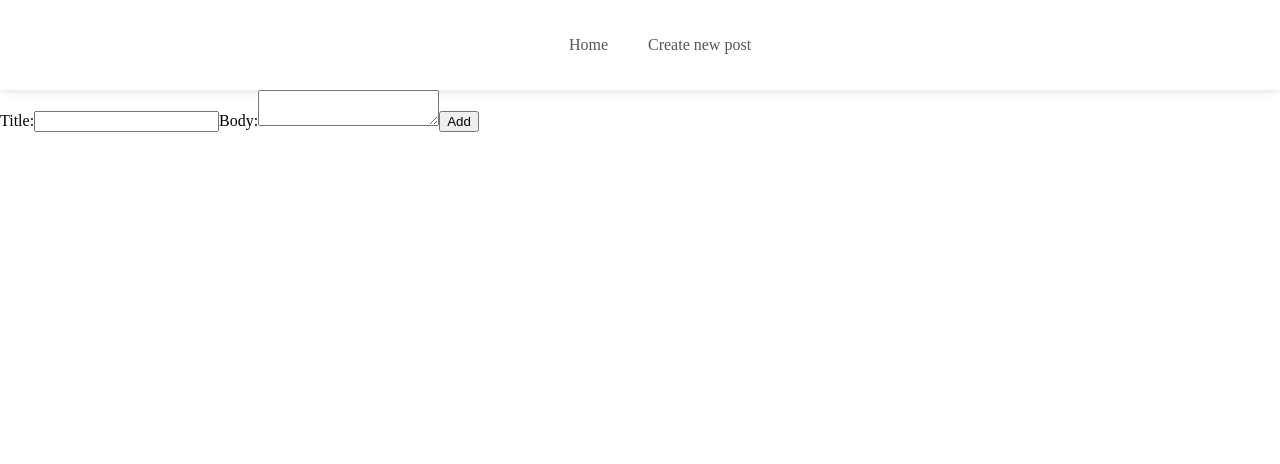
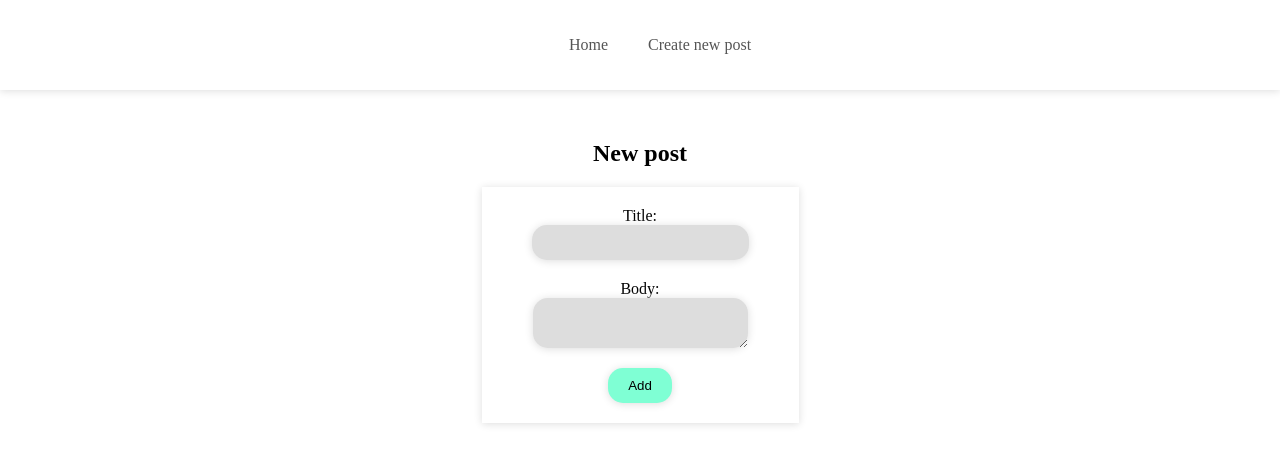
Before and after one commit to MaRtenkata/react-task, a React (Vite) app: page /newPost in a window 1280 px wide. Shown: the top 464 px of the page. Built offline with nearby package versions, Linux system fonts and the light colour scheme.

Commit message:
feat: added styling to the new post page

```diff
--- a/src/pages/Home.tsx
+++ b/src/pages/Home.tsx
@@ -44,7 +44,7 @@ const Home: React.FC = () => {
 
   return (
     <div className={styles.container}>
-      <h2 className={styles.contanerTitle}>Post list</h2>
+      <h2>Post list</h2>
       <Filter
         posts={postData}
         handleUserIdChange={handleUserIdChange}
--- a/src/pages/NewPost.tsx
+++ b/src/pages/NewPost.tsx
@@ -2,6 +2,7 @@ import React, { useState } from 'react';
 import { getRandomArbitrary } from '../utils/getRandomArbitrary';
 import { PostProps } from './Home';
 import axios from 'axios';
+import styles from '../styles/NewPost.module.css';
 import { useNavigate } from 'react-router-dom';
 
 const initialFormData: PostProps = {
@@ -44,20 +45,36 @@ const NewPost: React.FC = () => {
   };
 
   return (
-    <>
-      <form onSubmit={handleSubmit}>
-        <label>
+    <div className={styles.container}>
+      <h2>New post</h2>
+      <form className={styles.form} onSubmit={handleSubmit}>
+        <label className={styles.formItemLable}>
           Title:
-          <input onChange={handleChange} type='text' name='title' required />
+          <input
+            className={styles.formItemInput}
+            onChange={handleChange}
+            type='text'
+            name='title'
+            required
+          />
         </label>
-        <label>
+        <label className={styles.formItemLable}>
           Body:
-          <textarea onChange={handleChange} name='body' required />
+          <textarea
+            className={styles.formItemInput}
+            onChange={handleChange}
+            name='body'
+            required
+          />
         </label>
 
-        <input type='submit' value={`${loading ? 'Adding...' : 'Add'}`} />
+        <input
+          className={styles.formButton}
+          type='submit'
+          value={`${loading ? 'Adding...' : 'Add'}`}
+        />
       </form>
-    </>
+    </div>
   );
 };
 
--- /dev/null
+++ b/src/styles/NewPost.module.css
@@ -0,0 +1,39 @@
+.container {
+    display: flex;
+    flex-direction: column;
+    justify-content: center;
+    align-items: center;
+    padding: 30px 60px;
+}
+
+.form {
+    display: flex;
+    flex-direction: column;
+    justify-content: center;
+    align-items: center;
+    padding: 20px 50px;
+    box-shadow: 0 1px 8px #ddd;
+}
+
+.formItemLable {
+    display: flex;
+    flex-direction: column;
+    margin-bottom: 20px;
+    align-items: center;
+}
+
+.formButton {
+    padding: 10px 20px;
+    background-color: aquamarine;
+    border: none;
+    border-radius: 15px;
+    box-shadow: 0 1px 8px #ddd;
+}
+
+.formItemInput {
+    padding: 10px 20px;
+    background-color: #ddd;
+    border: none;
+    border-radius: 15px;
+    box-shadow: 0 1px 8px #ddd;
+}
```
